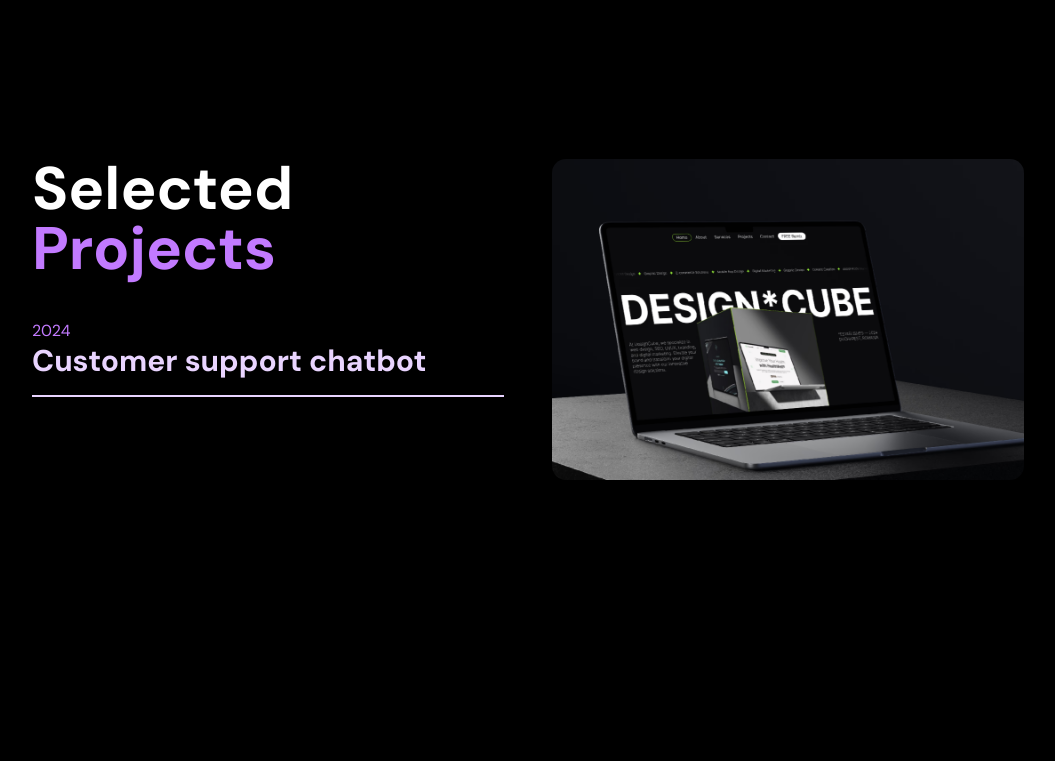
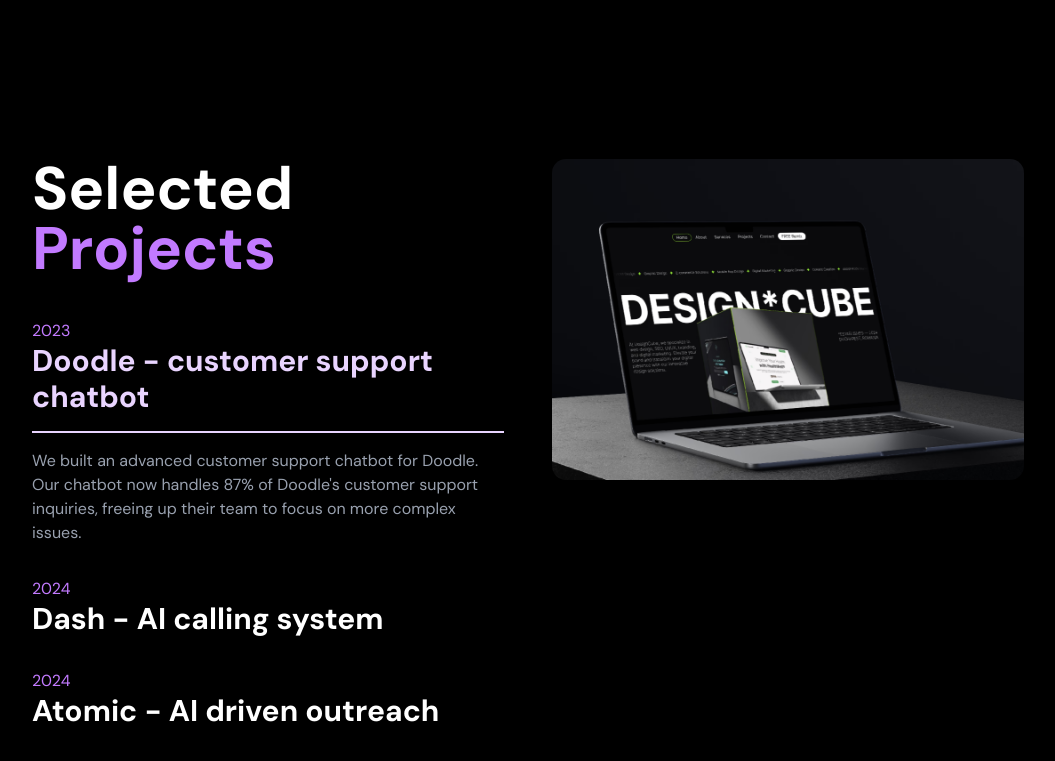
Before and after one commit to MRFAKE2002/Portfolio-Project-1, a Next.js app: page / in a window 1280 px wide. Shown: the part 2153-2914 px from the top of the page, without its empty margins (112-1167 px from the left). Before the commit the page ends 2761 px from the top, so only its background shows below. Built offline with nearby package versions, Linux system fonts and the light colour scheme.

Commit message:
Add more data

```diff
--- a/src/components/Portfolio.tsx
+++ b/src/components/Portfolio.tsx
@@ -7,16 +7,35 @@ import React, { useState } from "react";
 import project1 from "../../public/assets/About/proj5.png";
 import project2 from "../../public/assets/About/proj6.png";
 import project3 from "../../public/assets/About/proj7.png";
+
+//! Next Image
 import Image from "next/image";
 
 //! Data
 const projects = [
   {
     id: 1,
+    year: 2023,
+    title: "Doodle - customer support chatbot",
+    description:
+      "We built an advanced customer support chatbot for Doodle. Our chatbot now handles 87% of Doodle's customer support inquiries, freeing up their team to focus on more complex issues.",
+    image: project1,
+  },
+  {
+    id: 2,
     year: 2024,
-    title: "Customer support chatbot",
-    description: "",
-    image: project1,
+    title: "Dash - AI calling system",
+    description:
+      "We developed Dash, an AI-powered calling system that enhances customer communication and support with automated features.",
+    image: project2,
+  },
+  {
+    id: 3,
+    year: 2024,
+    title: "Atomic - AI driven outreach",
+    description:
+      "Atomic is our AI-driven outreach tool that maximizes engagement and conversions through intelligent automation.",
+    image: project3,
   },
 ];
 
```
